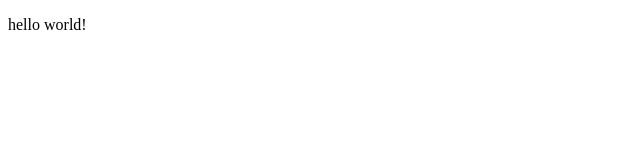
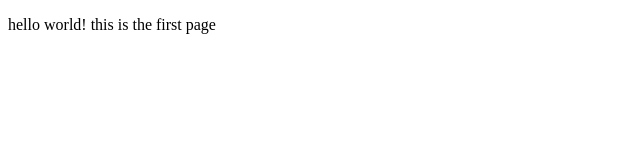
Before and after one commit to vaishnavi3/sample_website, a plain HTML site: page index.html in a window 1280 px wide. Shown: the whole page, without its empty margins (0-640 px from the left). Drawn offline with Linux system fonts and the light colour scheme.

```diff
--- a/index.html
+++ b/index.html
@@ -5,6 +5,7 @@
     <meta charset="utf-8">
   </head>
   <body>
-<p>hello world!</p>
+<p>hello world!
+this is the first page</p>
 </body>
 </html>
```
